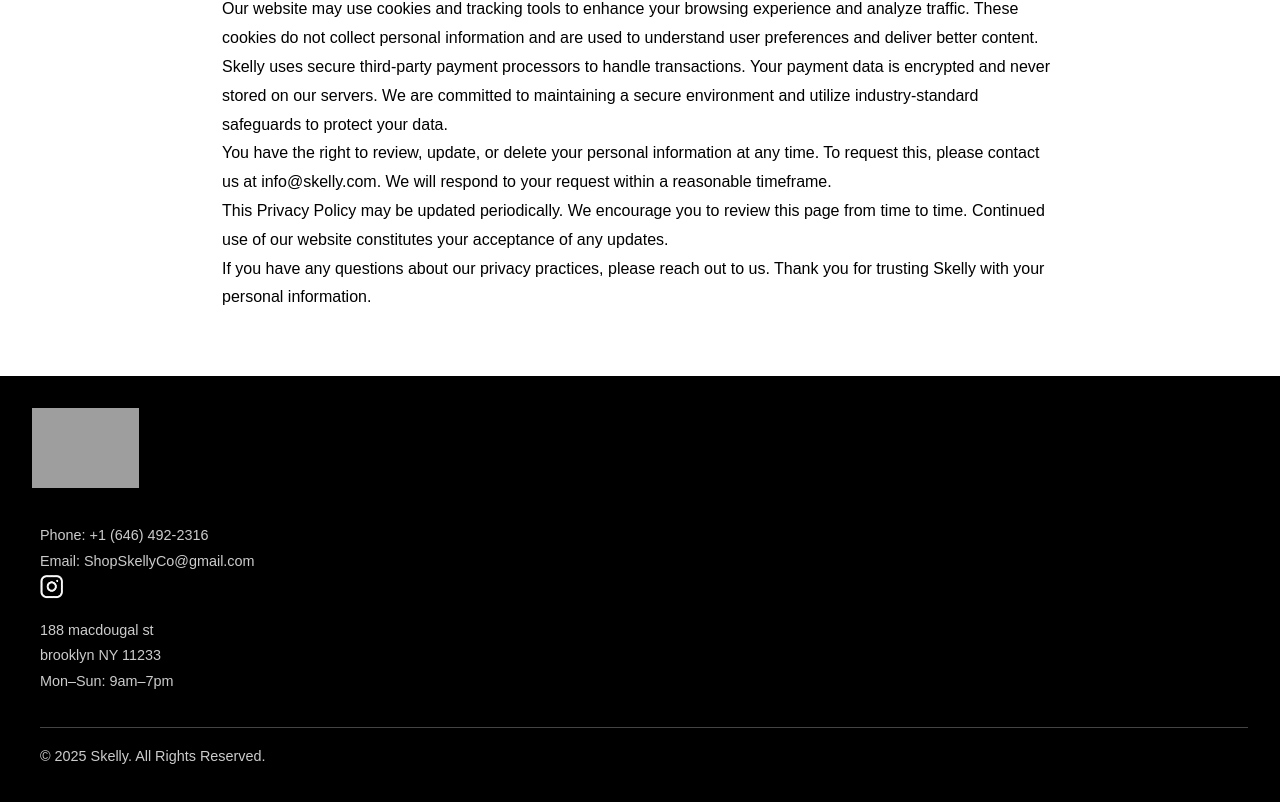
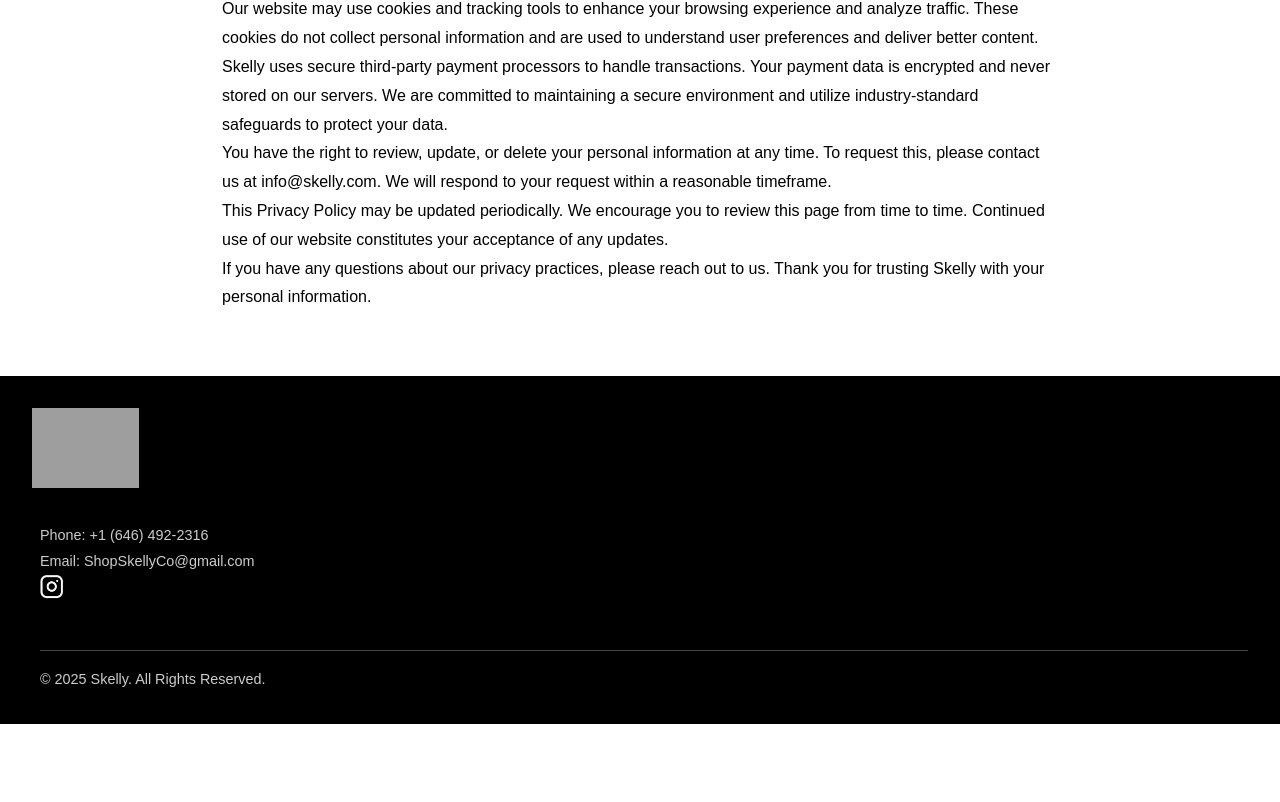
Before and after one commit to Gbemiga636/skellywebsite, a plain HTML site: page privacy.html in a window 1280 px wide. Shown: the part 517-1319 px from the top of the page. After the commit the page ends 1241 px from the top, so only its background shows below. Drawn offline with nearby package versions, Linux system fonts and the light colour scheme; grey boxes are pictures that could not be loaded; a web font is replaced by a local one.

Commit message:
Update privacy.html

```diff
--- a/privacy.html
+++ b/privacy.html
@@ -286,9 +286,6 @@
         <img src="instagram-icon.jpeg" alt="Instagram Icon" />
       </a>
     </div>
-    <p>188 macdougal st</p>
-    <p>brooklyn NY 11233</p>
-    <p>Mon–Sun: 9am–7pm</p>
     <hr />
     <p>© 2025 Skelly. All Rights Reserved.</p>
   </div>
```
